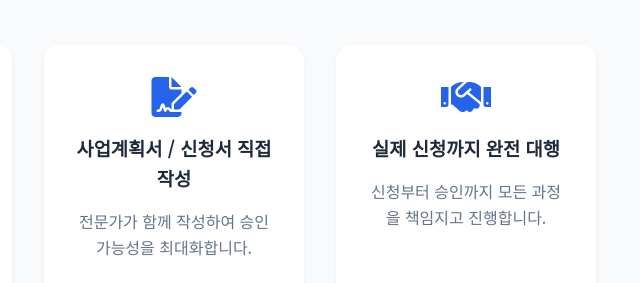
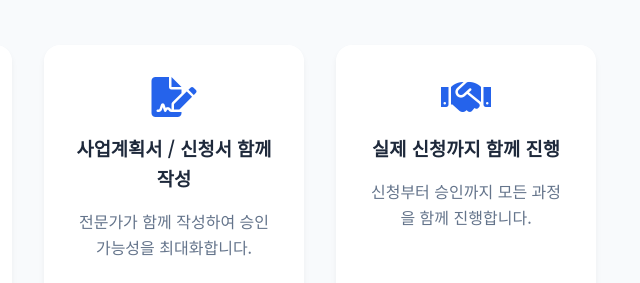
Before and after one commit to sewoong333/CFO190, a website: page index.html in a window 1280 px wide. Shown: the part 1940-2223 px from the top of the page, 612-1252 px from the left. Drawn offline with Linux system fonts and the light colour scheme.

Commit message:
Update feature cards: 함께 작성/진행 wording and descriptions

```diff
--- a/index.html
+++ b/index.html
@@ -130,13 +130,13 @@
                 </div>
                 <div class="feature-item">
                     <i class="fas fa-file-signature"></i>
-                    <h3>사업계획서 / 신청서 직접 작성</h3>
+                    <h3>사업계획서 / 신청서 함께 작성</h3>
                     <p>전문가가 함께 작성하여 승인 가능성을 최대화합니다.</p>
                 </div>
                 <div class="feature-item">
                     <i class="fas fa-handshake"></i>
-                    <h3>실제 신청까지 완전 대행</h3>
-                    <p>신청부터 승인까지 모든 과정을 책임지고 진행합니다.</p>
+                    <h3>실제 신청까지 함께 진행</h3>
+                    <p>신청부터 승인까지 모든 과정을 함께 진행합니다.</p>
                 </div>
             </div>
         </div>
```
